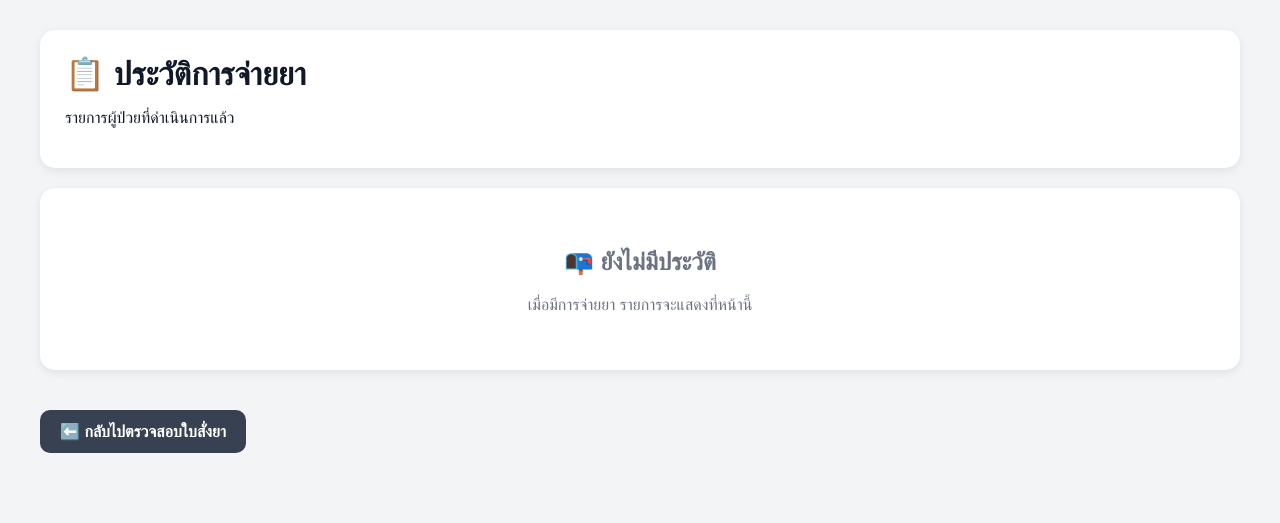
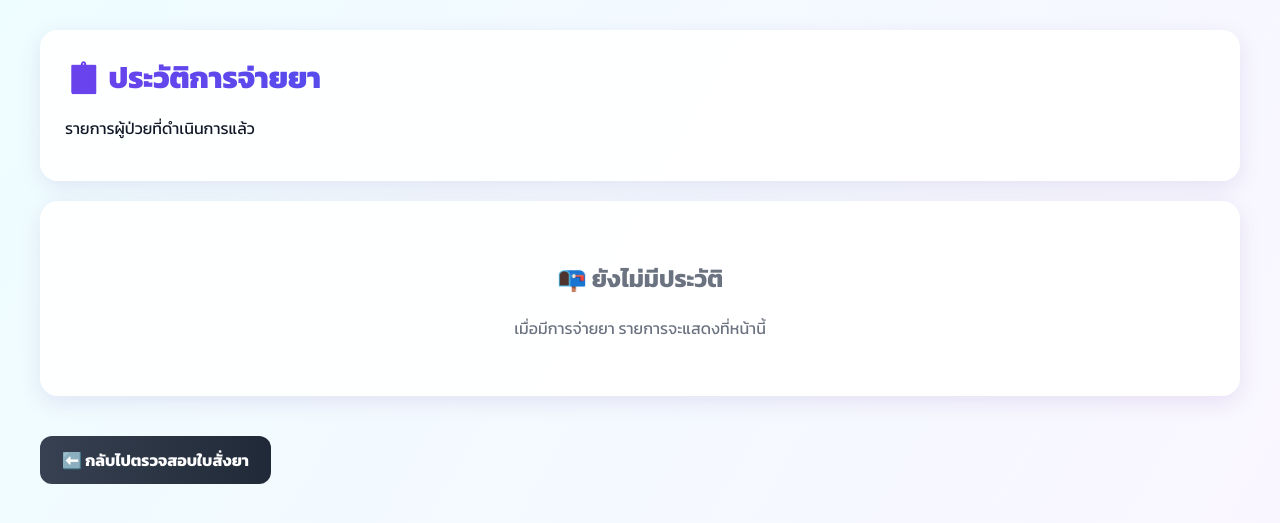
Before and after one commit to mydrugstock/drug-management, a Flask app: page /history in a window 1280 px wide. Shown: the top 523 px of the page. Run offline with Flask 3, Linux system fonts and the light colour scheme; data that the repository does not hold is empty.

Commit message:
Update history.html

```diff
--- a/templates/history.html
+++ b/templates/history.html
@@ -11,16 +11,32 @@
 
     <title>ประวัติการจ่ายยา</title>
 
+    <link rel="preconnect" href="https://fonts.googleapis.com">
+    <link href="https://fonts.googleapis.com/css2?family=Kanit:wght@300;400;500;600;700;800&display=swap" rel="stylesheet">
+
     <style>
 
         * {
             box-sizing: border-box;
         }
 
+        @keyframes gradientShift {
+            0% { background-position: 0% 50%; }
+            50% { background-position: 100% 50%; }
+            100% { background-position: 0% 50%; }
+        }
+
+        @keyframes fadeInUp {
+            from { opacity: 0; transform: translateY(24px); }
+            to { opacity: 1; transform: translateY(0); }
+        }
+
         body {
             margin: 0;
-            font-family: Arial, Tahoma, sans-serif;
-            background: #f3f4f6;
+            font-family: 'Kanit', Tahoma, sans-serif;
+            background: linear-gradient(120deg, #eef2ff, #ecfeff, #fdf4ff);
+            background-size: 300% 300%;
+            animation: gradientShift 20s ease infinite;
             color: #111827;
         }
 
@@ -31,23 +47,41 @@
         }
 
         .header {
-            background: white;
+            background: rgba(255,255,255,0.92);
             padding: 25px;
-            border-radius: 15px;
+            border-radius: 18px;
             margin-bottom: 20px;
-            box-shadow: 0 3px 10px rgba(0,0,0,0.08);
+            box-shadow: 0 6px 22px rgba(76, 29, 149, 0.10);
+            opacity: 0;
+            animation: fadeInUp 0.5s ease forwards;
         }
 
         .header h1 {
             margin: 0 0 8px 0;
+            font-size: 30px;
+            font-weight: 800;
+            background: linear-gradient(90deg, #7c3aed, #2563eb, #06b6d4);
+            background-size: 200% auto;
+            -webkit-background-clip: text;
+            background-clip: text;
+            color: transparent;
+            animation: gradientShift 6s linear infinite;
         }
 
         .card {
-            background: white;
+            background: rgba(255,255,255,0.92);
             padding: 25px;
-            border-radius: 15px;
+            border-radius: 18px;
             margin-bottom: 20px;
-            box-shadow: 0 3px 10px rgba(0,0,0,0.08);
+            box-shadow: 0 6px 22px rgba(76, 29, 149, 0.10);
+            opacity: 0;
+            animation: fadeInUp 0.5s ease forwards;
+            transition: transform 0.25s, box-shadow 0.25s;
+        }
+
+        .card:hover {
+            transform: translateY(-4px);
+            box-shadow: 0 12px 28px rgba(37, 99, 235, 0.16);
         }
 
         .table-wrapper {
@@ -61,7 +95,7 @@
         }
 
         th {
-            background: #1f2937;
+            background: linear-gradient(90deg, #4c1d95, #1e3a8a);
             color: white;
             padding: 14px;
         }
@@ -72,39 +106,48 @@
             text-align: center;
         }
 
+        tbody tr:hover td {
+            background: #f5f3ff;
+        }
+
         .success {
             color: #166534;
             background: #dcfce7;
             padding: 7px 12px;
-            border-radius: 8px;
-            font-weight: bold;
+            border-radius: 10px;
+            font-weight: 700;
         }
 
         .cancel {
             color: #991b1b;
             background: #fee2e2;
             padding: 7px 12px;
-            border-radius: 8px;
-            font-weight: bold;
+            border-radius: 10px;
+            font-weight: 700;
         }
 
         .substitute {
             color: #1d4ed8;
             background: #dbeafe;
             padding: 7px 12px;
-            border-radius: 8px;
-            font-weight: bold;
+            border-radius: 10px;
+            font-weight: 700;
         }
 
         .back {
             display: inline-block;
             margin-top: 20px;
-            background: #374151;
+            background: linear-gradient(90deg, #374151, #1f2937);
             color: white;
             text-decoration: none;
-            padding: 12px 20px;
-            border-radius: 10px;
-            font-weight: bold;
+            padding: 12px 22px;
+            border-radius: 12px;
+            font-weight: 700;
+            transition: transform 0.2s;
+        }
+
+        .back:hover {
+            transform: translateY(-3px);
         }
 
         .empty {
```
